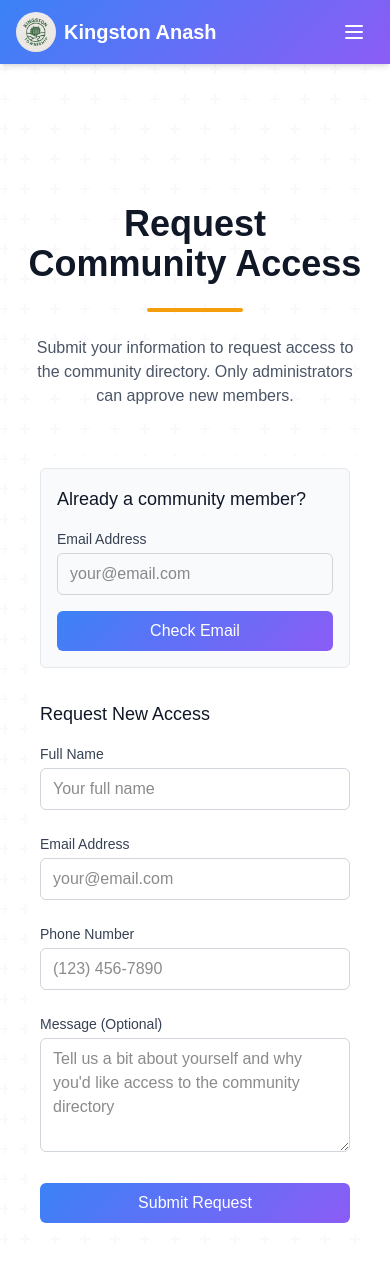
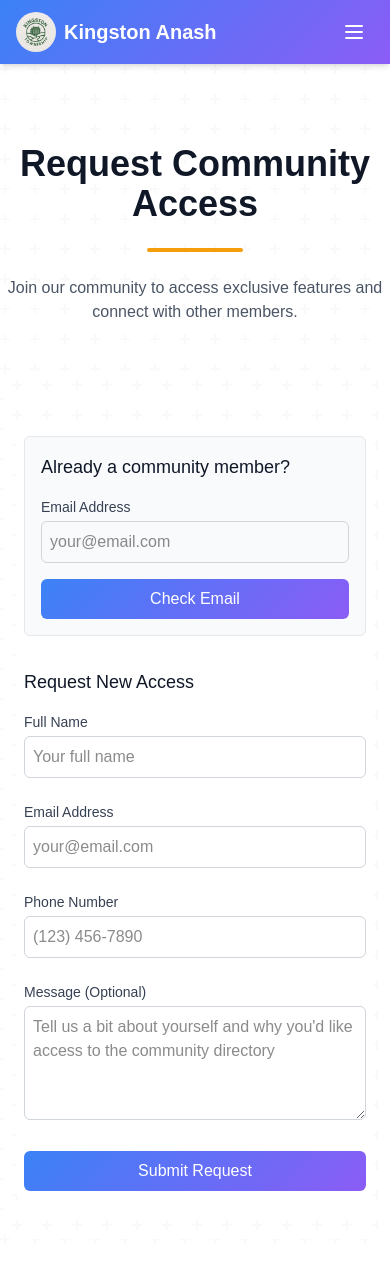
Before and after one commit to chaimzushe/kingston-anash, a Next.js app: page /auth/request-access in a window 390 px wide. Shown: the top 1262 px of the page. Built offline with nearby package versions, Linux system fonts and the light colour scheme; no server answers.

Commit message:
fix pading

```diff
--- a/app/auth/request-access/page.tsx
+++ b/app/auth/request-access/page.tsx
@@ -137,14 +137,11 @@ function RequestAccessForm() {
   };
 
   return (
-    <div className="min-h-screen py-8 sm:py-12 px-2 sm:px-6 lg:px-8 pattern-overlay">
+    <div className="min-h-screen py-8 sm:py-12 px-1 sm:px-6 lg:px-8 pattern-overlay">
       <div className="w-full sm:max-w-xl lg:max-w-2xl mx-auto">
-        <PageHeader
-          title="Request Community Access"
-          subtitle="Submit your information to request access to the community directory. Only administrators can approve new members."
-        />
+        {/* PageHeader is now in the parent component */}
 
-        <div className="bg-white dark:bg-gray-800 rounded-lg p-3 sm:p-6 mt-4 sm:mt-8">
+        <div className="bg-white dark:bg-gray-800 rounded-lg p-2 sm:p-6 mt-4 sm:mt-8">
           {status === 'success' ? (
             <div className="space-y-6">
               <div className="bg-green-50 dark:bg-green-900/20 border-l-4 border-green-500 p-3 sm:p-4 rounded">
@@ -225,7 +222,7 @@ function RequestAccessForm() {
                       name="check-email"
                       type="email"
                       required
-                      className="w-full px-3 py-2 border border-gray-300 dark:border-gray-600 rounded-md focus:outline-none focus:ring-2 focus:ring-primary dark:bg-gray-700 dark:text-white"
+                      className="w-full px-2 sm:px-3 py-2 border border-gray-300 dark:border-gray-600 rounded-md focus:outline-none focus:ring-2 focus:ring-primary dark:bg-gray-700 dark:text-white"
                       placeholder="your@email.com"
                       value={email}
                       onChange={(e) => setEmail(e.target.value)}
@@ -255,7 +252,7 @@ function RequestAccessForm() {
                     name="name"
                     type="text"
                     required
-                    className="w-full px-3 py-2 border border-gray-300 dark:border-gray-600 rounded-md focus:outline-none focus:ring-2 focus:ring-primary dark:bg-gray-700 dark:text-white"
+                    className="w-full px-2 sm:px-3 py-2 border border-gray-300 dark:border-gray-600 rounded-md focus:outline-none focus:ring-2 focus:ring-primary dark:bg-gray-700 dark:text-white"
                     placeholder="Your full name"
                     value={name}
                     onChange={(e) => setName(e.target.value)}
@@ -271,7 +268,7 @@ function RequestAccessForm() {
                     name="email"
                     type="email"
                     required
-                    className="w-full px-3 py-2 border border-gray-300 dark:border-gray-600 rounded-md focus:outline-none focus:ring-2 focus:ring-primary dark:bg-gray-700 dark:text-white"
+                    className="w-full px-2 sm:px-3 py-2 border border-gray-300 dark:border-gray-600 rounded-md focus:outline-none focus:ring-2 focus:ring-primary dark:bg-gray-700 dark:text-white"
                     placeholder="your@email.com"
                     value={email}
                     onChange={(e) => setEmail(e.target.value)}
@@ -286,7 +283,7 @@ function RequestAccessForm() {
                     id="phone"
                     name="phone"
                     type="tel"
-                    className="w-full px-3 py-2 border border-gray-300 dark:border-gray-600 rounded-md focus:outline-none focus:ring-2 focus:ring-primary dark:bg-gray-700 dark:text-white"
+                    className="w-full px-2 sm:px-3 py-2 border border-gray-300 dark:border-gray-600 rounded-md focus:outline-none focus:ring-2 focus:ring-primary dark:bg-gray-700 dark:text-white"
                     placeholder="(123) 456-7890"
                     value={phone}
                     onChange={(e) => setPhone(e.target.value)}
@@ -301,7 +298,7 @@ function RequestAccessForm() {
                     id="message"
                     name="message"
                     rows={4}
-                    className="w-full px-3 py-2 border border-gray-300 dark:border-gray-600 rounded-md focus:outline-none focus:ring-2 focus:ring-primary dark:bg-gray-700 dark:text-white"
+                    className="w-full px-2 sm:px-3 py-2 border border-gray-300 dark:border-gray-600 rounded-md focus:outline-none focus:ring-2 focus:ring-primary dark:bg-gray-700 dark:text-white"
                     placeholder="Tell us a bit about yourself and why you'd like access to the community directory"
                     value={message}
                     onChange={(e) => setMessage(e.target.value)}
@@ -331,10 +328,14 @@ function RequestAccessForm() {
 // Main component that doesn't use useSearchParams directly
 export default function RequestAccess() {
   return (
-    <div className="min-h-screen py-8 sm:py-12 px-2 sm:px-6 lg:px-8 pattern-overlay">
+    <div className="min-h-screen py-8 sm:py-12 px-1 sm:px-6 lg:px-8 pattern-overlay">
       <div className="w-full sm:max-w-xl lg:max-w-2xl mx-auto">
+        <PageHeader
+          title="Request Community Access"
+          subtitle="Join our community to access exclusive features and connect with other members."
+        />
 
-        <div className="bg-white dark:bg-gray-800 rounded-lg p-3 sm:p-6 mt-4 sm:mt-8">
+        <div className="bg-white dark:bg-gray-800 rounded-lg p-2 sm:p-6 mt-4 sm:mt-8">
           <Suspense fallback={
             <div className="flex justify-center items-center py-8">
               <div className="animate-spin rounded-full h-12 w-12 border-t-2 border-b-2 border-primary"></div>
--- a/app/auth/signin/[[...sign-in]]/page.tsx
+++ b/app/auth/signin/[[...sign-in]]/page.tsx
@@ -7,21 +7,21 @@ import Link from "next/link";
 
 export default function SignInPage() {
   return (
-    <div className="min-h-screen py-8 sm:py-12 px-2 sm:px-6 lg:px-8 pattern-overlay">
+    <div className="min-h-screen py-8 sm:py-12 px-1 sm:px-6 lg:px-8 pattern-overlay">
       <div className="w-full sm:max-w-xl lg:max-w-2xl mx-auto">
         <PageHeader
           title="Sign In"
           subtitle="Welcome back to Kingston Anash"
         />
 
-        <div className="bg-white dark:bg-gray-800 rounded-lg p-3 sm:p-6 mt-4 sm:mt-8">
+        <div className="bg-white dark:bg-gray-800 rounded-lg p-2 sm:p-6 mt-4 sm:mt-8">
           <SignIn appearance={{
             elements: {
               formButtonPrimary:
                 "bg-gradient-primary text-white font-medium rounded-md transition-all duration-200 hover:opacity-90",
               card: "bg-transparent shadow-none",
               rootBox: "w-full",
-              formFieldInput: "w-full px-3 py-2 border border-gray-300 dark:border-gray-600 rounded-md focus:outline-none focus:ring-2 focus:ring-primary focus:border-primary dark:bg-gray-700 dark:text-white",
+              formFieldInput: "w-full px-2 sm:px-3 py-2 border border-gray-300 dark:border-gray-600 rounded-md focus:outline-none focus:ring-2 focus:ring-primary focus:border-primary dark:bg-gray-700 dark:text-white",
               formButtonReset: "text-primary hover:text-primary-dark",
               card__innerHeader: "border-none hidden",
               card__innerFooter: "border-none",
```
